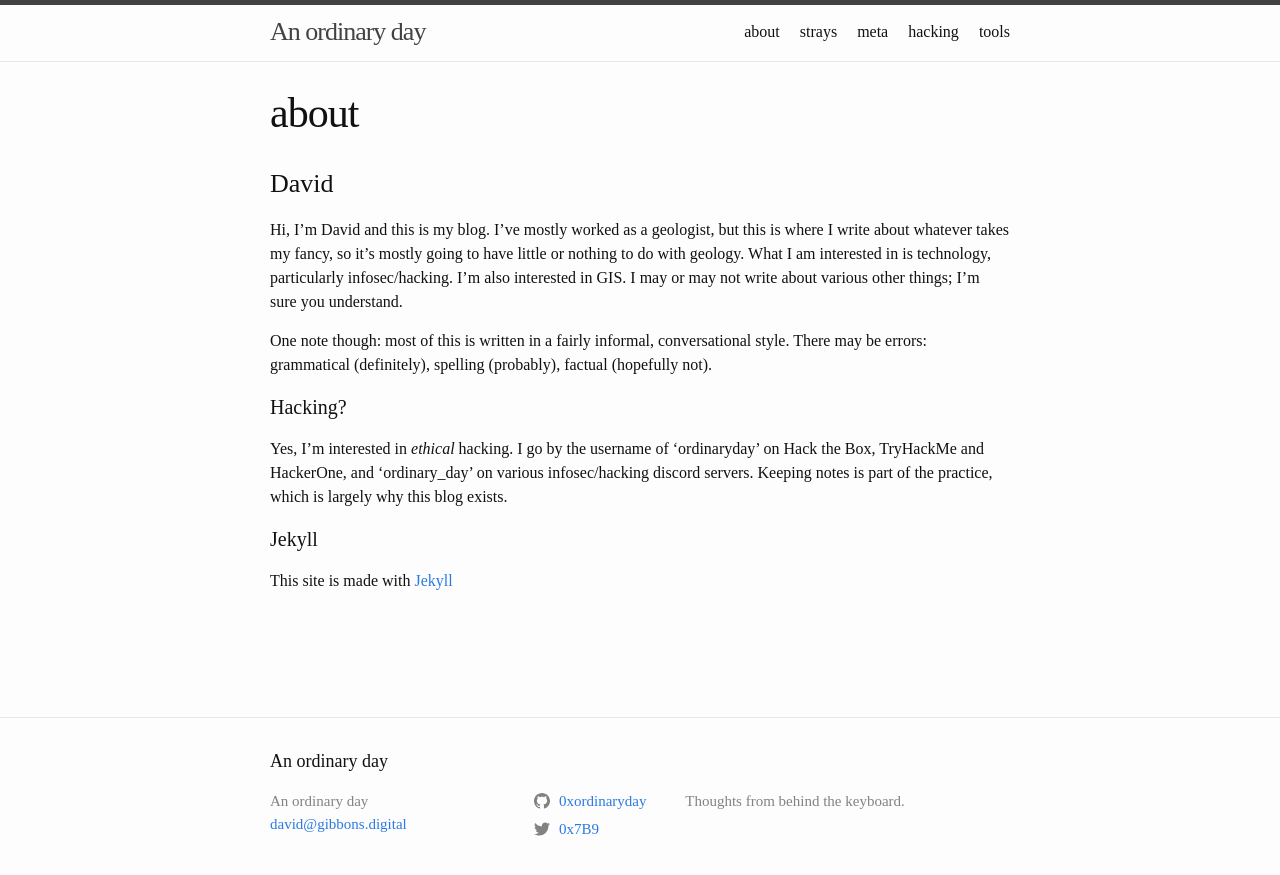
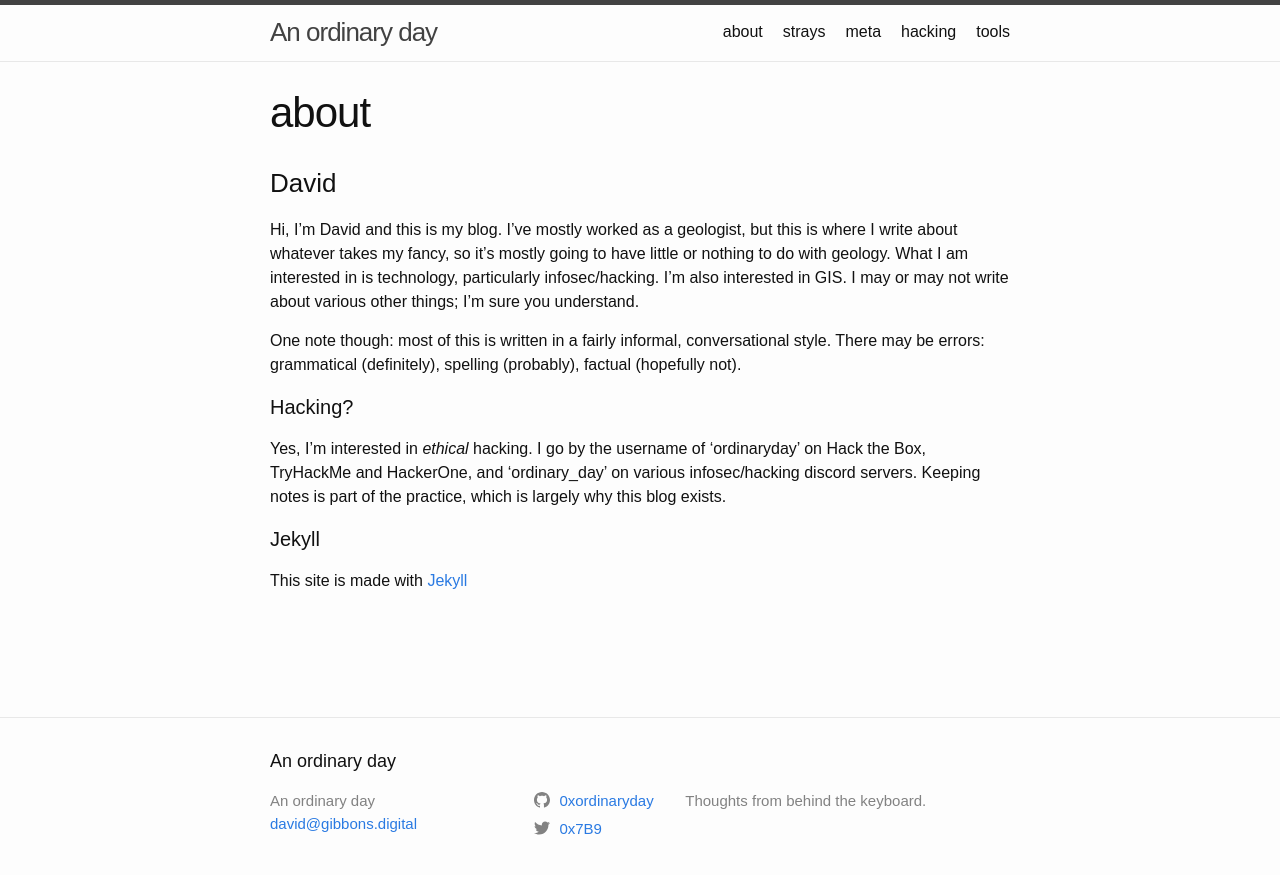
Before and after one commit to 0xordinaryday/blog, a Jekyll site: the page built from about.md, in a window 1280 px wide. Shown: the top 875 px of the page. Built offline with Jekyll 4.4.1, drawn with Linux system fonts in a browser that asks for light colours.

Commit message:
bloody fonts

```diff
--- a/_sass/minima.scss
+++ b/_sass/minima.scss
@@ -2,7 +2,7 @@
 
 // Define defaults for each variable.
 
-$base-font-family: "../assets/fonts/source-code-pro-v11-latin";
+$base-font-family: sans-serif, Helvetica, Arial;
 $base-font-size:   16px !default;
 $base-font-weight: 400 !default;
 $small-font-size:  $base-font-size * 0.875 !default;
```
